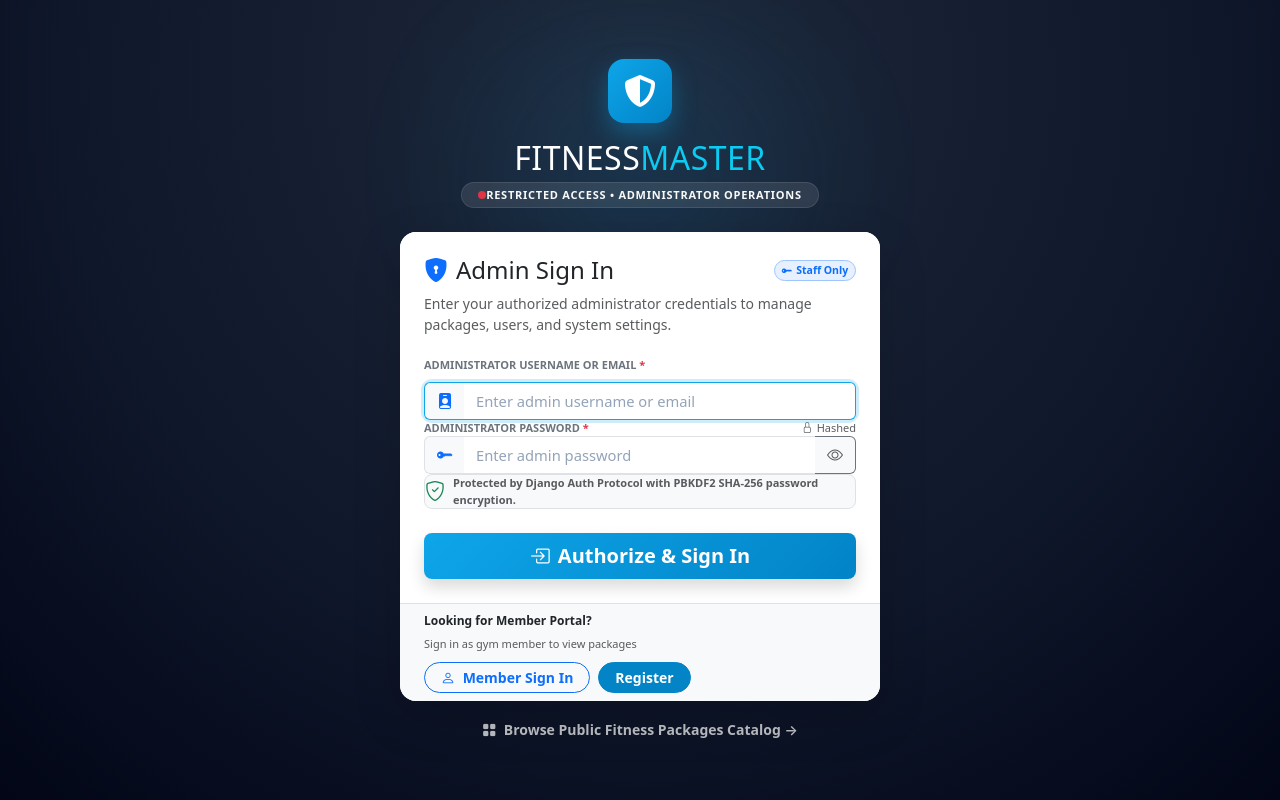
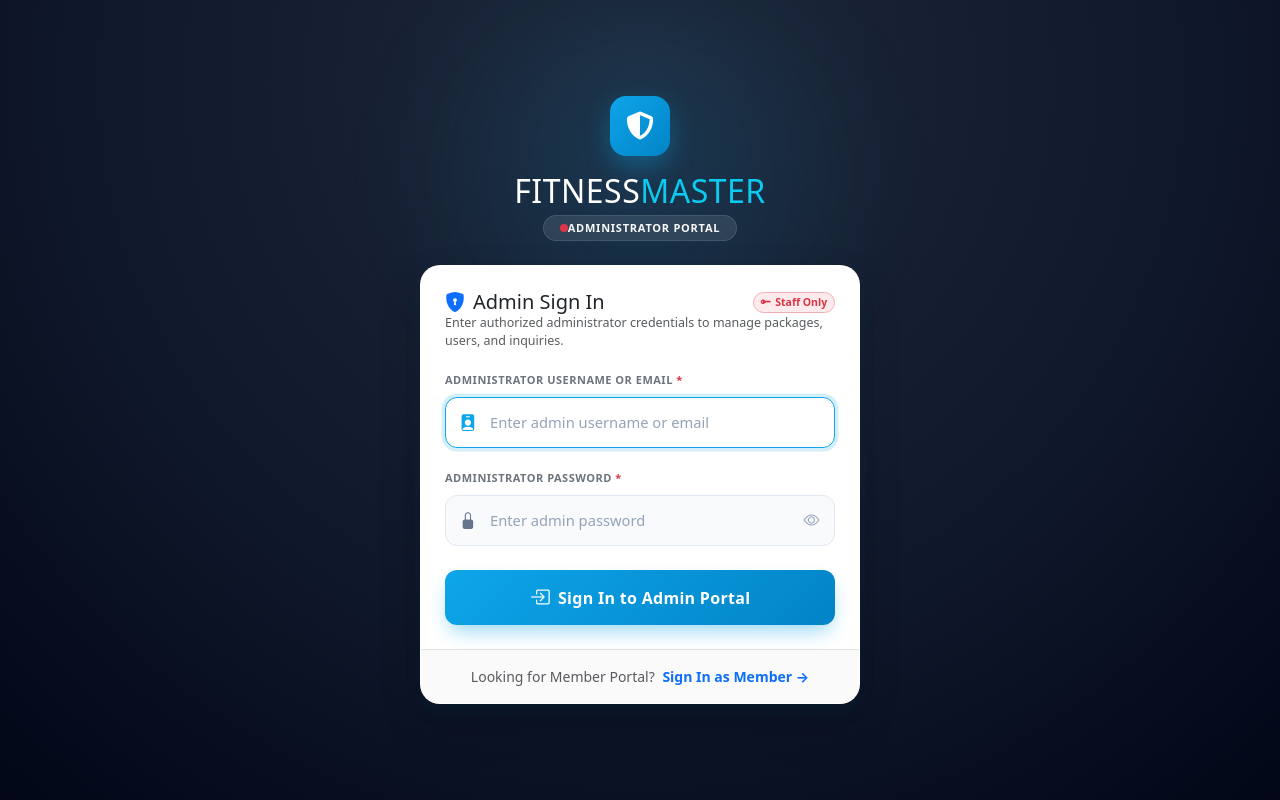
Before and after one commit to virudobariya24/Fitness_Master, a Django app: page /login/ in a window 1280 px wide. Run offline with Django 5.2, Linux system fonts and the light colour scheme.

Commit message:
Redesign Admin Login template, remove PBKDF2 badge, and configure admin/admin123 credentials

```diff
--- a/templates/accounts/login.html
+++ b/templates/accounts/login.html
@@ -5,45 +5,104 @@
 
 {% block auth_content %}
 <style>
-  .input-group .form-control {
-    border-left: 0;
+  .auth-card {
+    border-radius: 1.25rem;
+    box-shadow: 0 20px 45px -10px rgba(0, 0, 0, 0.4), 0 10px 25px -10px rgba(14, 165, 233, 0.2);
+    border: 1px solid rgba(255, 255, 255, 0.15);
+    background: #ffffff;
+    overflow: hidden;
   }
-  .input-group .form-control:focus {
+  .input-group-modern {
+    border-radius: 0.75rem;
+    transition: all 0.2s ease-in-out;
+    border: 1.5px solid #e2e8f0;
+    background: #f8fafc;
+    display: flex;
+    align-items: center;
+  }
+  .input-group-modern:focus-within {
     border-color: #0ea5e9;
+    background: #ffffff;
+    box-shadow: 0 0 0 3.5px rgba(14, 165, 233, 0.18);
+  }
+  .input-group-modern .input-group-text {
+    background: transparent;
+    border: none;
+    color: #64748b;
+    padding: 0.75rem 0.85rem;
+    font-size: 1.05rem;
+  }
+  .input-group-modern:focus-within .input-group-text {
+    color: #0ea5e9;
+  }
+  .input-group-modern .form-control {
+    border: none;
+    background: transparent;
+    padding: 0.75rem 0.5rem 0.75rem 0;
+    font-size: 0.95rem;
+    color: #0f172a;
+  }
+  .input-group-modern .form-control:focus {
     box-shadow: none;
+    background: transparent;
+    outline: none;
   }
-  .input-group:focus-within {
-    box-shadow: 0 0 0 3px rgba(14, 165, 233, 0.2);
-    border-radius: 0.5rem;
-  }
-  .input-group:focus-within .input-group-text,
-  .input-group:focus-within .form-control,
-  .input-group:focus-within .btn {
-    border-color: #0ea5e9;
-  }
-  .form-control::placeholder {
+  .input-group-modern .form-control::placeholder {
     color: #94a3b8;
     font-size: 0.92rem;
   }
+  .input-group-modern .btn-eye-toggle {
+    border: none;
+    background: transparent;
+    color: #94a3b8;
+    padding: 0.75rem 0.9rem;
+    cursor: pointer;
+    transition: color 0.15s ease;
+  }
+  .input-group-modern .btn-eye-toggle:hover {
+    color: #0ea5e9;
+  }
+  .btn-admin-signin {
+    background: linear-gradient(135deg, #0ea5e9 0%, #0284c7 100%);
+    border: none;
+    border-radius: 0.75rem;
+    padding: 0.8rem 1.5rem;
+    font-weight: 700;
+    font-size: 1rem;
+    letter-spacing: 0.3px;
+    color: #ffffff;
+    box-shadow: 0 10px 20px -5px rgba(14, 165, 233, 0.45);
+    transition: all 0.2s ease;
+  }
+  .btn-admin-signin:hover {
+    background: linear-gradient(135deg, #0284c7 0%, #0369a1 100%);
+    color: #ffffff;
+    transform: translateY(-1.5px);
+    box-shadow: 0 14px 26px -5px rgba(14, 165, 233, 0.55);
+  }
+  .btn-admin-signin:active {
+    transform: translateY(0);
+  }
 </style>
-<div class="min-vh-100 d-flex align-items-center justify-content-center p-3 py-5 position-relative overflow-hidden" style="background: radial-gradient(circle at 50% 10%, #1e293b 0%, #0f172a 60%, #020617 100%);">
 
-  <!-- Subtle ambient decorative glow rings (pure CSS) -->
-  <div class="position-absolute top-0 start-50 translate-middle-x rounded-circle pointer-events-none" style="width: 600px; height: 350px; background: radial-gradient(circle, rgba(14, 165, 233, 0.12) 0%, rgba(14, 165, 233, 0) 70%); filter: blur(40px); z-index: 0;"></div>
+<div class="min-vh-100 d-flex align-items-center justify-content-center p-3 py-4 py-sm-5 position-relative overflow-hidden" style="background: radial-gradient(circle at 50% 10%, #1e293b 0%, #0f172a 60%, #020617 100%);">
 
-  <div class="w-100 position-relative" style="max-width: 480px; z-index: 1;">
+  <!-- Ambient decorative glow rings -->
+  <div class="position-absolute top-0 start-50 translate-middle-x rounded-circle pointer-events-none" style="width: 600px; height: 350px; background: radial-gradient(circle, rgba(14, 165, 233, 0.15) 0%, rgba(14, 165, 233, 0) 70%); filter: blur(45px); z-index: 0;"></div>
+
+  <div class="w-100 position-relative" style="max-width: 440px; z-index: 1;">
 
     <!-- Brand Header -->
-    <div class="text-center mb-4">
-      <div class="d-inline-flex align-items-center justify-content-center rounded-4 shadow-lg mb-3" style="width: 64px; height: 64px; background: linear-gradient(135deg, #0ea5e9, #0284c7); box-shadow: 0 10px 25px rgba(14, 165, 233, 0.35) !important;">
-        <i class="fa-solid fa-shield-halved text-white fs-2"></i>
+    <div class="text-center mb-3 mb-sm-4">
+      <div class="d-inline-flex align-items-center justify-content-center rounded-4 shadow-lg mb-2 mb-sm-3" style="width: 60px; height: 60px; background: linear-gradient(135deg, #0ea5e9, #0284c7); box-shadow: 0 10px 25px rgba(14, 165, 233, 0.35) !important;">
+        <i class="fa-solid fa-shield-halved text-white fs-3"></i>
       </div>
       <h2 class="fw-black text-white tracking-tight mb-1" style="letter-spacing: 0.5px;">
         FITNESS<span class="text-info">MASTER</span>
       </h2>
       <div class="d-inline-flex align-items-center gap-1.5 px-3 py-1 rounded-pill bg-white bg-opacity-10 border border-white border-opacity-10 text-light" style="font-size: 11px;">
         <span class="badge rounded-circle p-1 bg-danger d-inline-block" style="width: 7px; height: 7px;"></span>
-        <span class="fw-bold text-uppercase" style="letter-spacing: 0.75px;">Restricted Access &bull; Administrator Operations</span>
+        <span class="fw-bold text-uppercase" style="letter-spacing: 0.75px;">Administrator Portal</span>
       </div>
     </div>
 
@@ -51,8 +110,8 @@
     {% if messages %}
       <div class="mb-3">
         {% for message in messages %}
-          <div class="alert alert-{{ message.tags|default:'info' }} alert-dismissible fade show shadow-sm d-flex align-items-center gap-2 small py-2.5 rounded-3" role="alert">
-            <i class="bi {% if message.tags == 'success' %}bi-check-circle-fill text-success{% else %}bi-exclamation-triangle-fill text-danger{% endif %} fs-5"></i>
+          <div class="alert alert-{{ message.tags|default:'info' }} alert-dismissible fade show shadow-sm d-flex align-items-center gap-2 small py-2.5 px-3 rounded-3" role="alert">
+            <i class="bi {% if message.tags == 'success' %}bi-check-circle-fill text-success{% else %}bi-exclamation-triangle-fill text-danger{% endif %} fs-5 flex-shrink-0"></i>
             <div class="fw-semibold">{{ message }}</div>
             <button type="button" class="btn-close" data-bs-dismiss="alert" aria-label="Close"></button>
           </div>
@@ -61,85 +120,79 @@
     {% endif %}
 
     <!-- Modern Login Card -->
-    <div class="card shadow-lg border-0 rounded-4 overflow-hidden bg-white">
+    <div class="card auth-card">
 
       <!-- Card Header Banner -->
-      <div class="p-4 p-sm-4.5 pb-0 bg-white">
-        <div class="d-flex align-items-center justify-content-between mb-2">
-          <h4 class="card-title fw-black text-dark mb-0">
+      <div class="p-4 pb-2 bg-white">
+        <div class="d-flex align-items-center justify-content-between mb-1.5">
+          <h4 class="card-title fw-black text-dark mb-0 fs-5">
             <i class="bi bi-shield-lock-fill text-primary me-2"></i>Admin Sign In
           </h4>
-          <span class="badge bg-primary bg-opacity-10 text-primary border border-primary-subtle fw-bold px-2.5 py-1 rounded-pill" style="font-size: 10.5px;">
+          <span class="badge bg-danger bg-opacity-10 text-danger border border-danger-subtle fw-bold px-2.5 py-1 rounded-pill" style="font-size: 10.5px;">
             <i class="bi bi-key-fill me-1"></i>Staff Only
           </span>
         </div>
-        <p class="text-muted small mb-0">
-          Enter your authorized administrator credentials to manage packages, users, and system settings.
+        <p class="text-muted small mb-0" style="font-size: 12.5px; line-height: 1.45;">
+          Enter authorized administrator credentials to manage packages, users, and inquiries.
         </p>
       </div>
 
       <!-- Card Form Body -->
-      <div class="card-body p-4 p-sm-4.5 pt-3">
+      <div class="card-body p-4 pt-2 pb-4">
 
-        <form method="post" action="" novalidate id="adminLoginForm">
+        <form method="post" action="{% url 'login' %}" novalidate id="adminLoginForm">
           {% csrf_token %}
 
           {% if form.non_field_errors %}
-            <div class="alert alert-danger py-2.5 small fw-semibold mb-3 rounded-3 d-flex align-items-center gap-2">
-              <i class="bi bi-exclamation-circle-fill fs-5"></i>
+            <div class="alert alert-danger py-2.5 px-3 small fw-semibold mb-3 rounded-3 d-flex align-items-center gap-2">
+              <i class="bi bi-exclamation-circle-fill text-danger fs-5 flex-shrink-0"></i>
               <div>{{ form.non_field_errors.0 }}</div>
             </div>
           {% endif %}
 
           <!-- Username / Email Input -->
-          <div class="mb-3.5">
-            <label for="adminUsername" class="form-label small fw-bold text-uppercase text-secondary mb-1.5" style="font-size: 11px;">
+          <div class="mb-3">
+            <label for="adminUsername" class="form-label text-secondary" style="font-size: 11px; font-weight: 700; text-transform: uppercase; letter-spacing: 0.5px;">
               Administrator Username or Email <span class="text-danger">*</span>
             </label>
-            <div class="input-group">
-              <span class="input-group-text bg-light text-muted border-end-0">
-                <i class="bi bi-person-badge-fill text-primary"></i>
+            <div class="input-group-modern">
+              <span class="input-group-text">
+                <i class="bi bi-person-badge-fill"></i>
               </span>
-              {{ form.username }}
+              <input type="text" name="username" class="form-control" id="adminUsername" placeholder="Enter admin username or email" value="{{ form.username.value|default:'' }}" required autofocus autocomplete="username">
             </div>
             {% if form.username.errors %}
-              <div class="text-danger small mt-1 fw-semibold">{{ form.username.errors.0 }}</div>
+              <div class="text-danger small mt-1.5 fw-semibold d-flex align-items-center gap-1">
+                <i class="bi bi-exclamation-circle-fill"></i> {{ form.username.errors.0 }}
+              </div>
             {% endif %}
           </div>
 
           <!-- Password Input with Toggle Visibility -->
-          <div class="mb-3.5">
-            <div class="d-flex align-items-center justify-content-between mb-1.5">
-              <label for="adminPassword" class="form-label small fw-bold text-uppercase text-secondary mb-0" style="font-size: 11px;">
-                Administrator Password <span class="text-danger">*</span>
-              </label>
-              <small class="text-muted" style="font-size: 11px;"><i class="bi bi-lock me-1"></i>Hashed</small>
-            </div>
-            <div class="input-group">
-              <span class="input-group-text bg-light text-muted border-end-0">
-                <i class="bi bi-key-fill text-primary"></i>
+          <div class="mb-4">
+            <label for="adminPassword" class="form-label text-secondary mb-1.5" style="font-size: 11px; font-weight: 700; text-transform: uppercase; letter-spacing: 0.5px;">
+              Administrator Password <span class="text-danger">*</span>
+            </label>
+            <div class="input-group-modern">
+              <span class="input-group-text">
+                <i class="bi bi-lock-fill"></i>
               </span>
-              {{ form.password }}
-              <button class="btn btn-outline-secondary border-start-0 bg-light text-muted" type="button" id="togglePasswordVisibility" title="Show or hide password">
+              <input type="password" name="password" class="form-control" id="adminPassword" placeholder="Enter admin password" required autocomplete="current-password">
+              <button class="btn-eye-toggle" type="button" id="togglePasswordVisibility" title="Show or hide password" aria-label="Toggle password visibility">
                 <i class="bi bi-eye" id="togglePasswordIcon"></i>
               </button>
             </div>
             {% if form.password.errors %}
-              <div class="text-danger small mt-1 fw-semibold">{{ form.password.errors.0 }}</div>
+              <div class="text-danger small mt-1.5 fw-semibold d-flex align-items-center gap-1">
+                <i class="bi bi-exclamation-circle-fill"></i> {{ form.password.errors.0 }}
+              </div>
             {% endif %}
           </div>
 
-          <!-- Security Badge Row -->
-          <div class="p-2.5 bg-light rounded-3 border mb-4 d-flex align-items-center gap-2">
-            <i class="bi bi-shield-check text-success fs-5"></i>
-            <small class="text-muted fw-semibold" style="font-size: 11px;">
-              Protected by <strong>Django Auth Protocol</strong> with PBKDF2 SHA-256 password encryption.
-            </small>
-          </div>
-
           <!-- Sign In Submit Button -->
-          <button type="submit" class="btn btn-primary btn-lg w-100 fw-bold d-flex align-items-center justify-content-center gap-2 shadow py-2.5 rounded-3" style="background: linear-gradient(135deg, #0ea5e9, #0284c7); border: none;">
-            <i class="bi bi-box-arrow-in-right"></i> Authorize &amp; Sign In
+          <button type="submit" class="btn btn-admin-signin w-100 d-flex align-items-center justify-content-center gap-2">
+            <i class="bi bi-box-arrow-in-right fs-5"></i>
+            <span>Sign In to Admin Portal</span>
           </button>
 
         </form>
@@ -147,30 +200,12 @@
       </div>
 
       <!-- Card Footer: Switch to User Portal -->
-      <div class="card-footer bg-light border-top text-center py-3.5 px-4">
-        <div class="d-flex flex-wrap align-items-center justify-content-between gap-2">
-          <div class="text-start">
-            <small class="fw-bold text-dark d-block" style="font-size: 12px;">Looking for Member Portal?</small>
-            <small class="text-muted" style="font-size: 11px;">Sign in as gym member to view packages</small>
-          </div>
-          <div class="d-flex align-items-center gap-2">
-            <a href="{% url 'user_login' %}" class="btn btn-sm btn-outline-primary fw-bold px-3 py-1.5 rounded-pill">
-              <i class="bi bi-person me-1"></i> Member Sign In
-            </a>
-            <a href="{% url 'user_register' %}" class="btn btn-sm btn-primary fw-bold px-3 py-1.5 rounded-pill" style="background-color: #0284c7; border-color: #0284c7;">
-              Register
-            </a>
-          </div>
-        </div>
+      <div class="card-footer bg-light bg-opacity-75 border-top text-center py-3 px-4">
+        <p class="small text-muted mb-0">
+          Looking for Member Portal? <a href="{% url 'user_login' %}" class="fw-bold text-decoration-none text-primary ms-1">Sign In as Member &rarr;</a>
+        </p>
       </div>
 
-    </div>
-
-    <!-- Quick Link Back to Home -->
-    <div class="text-center mt-3">
-      <a href="{% url 'packages_cards' %}" class="small text-light text-opacity-75 text-decoration-none fw-semibold">
-        <i class="bi bi-grid-fill me-1"></i> Browse Public Fitness Packages Catalog &rarr;
-      </a>
     </div>
 
   </div>
```
Also changed, not shown: db.sqlite3.
